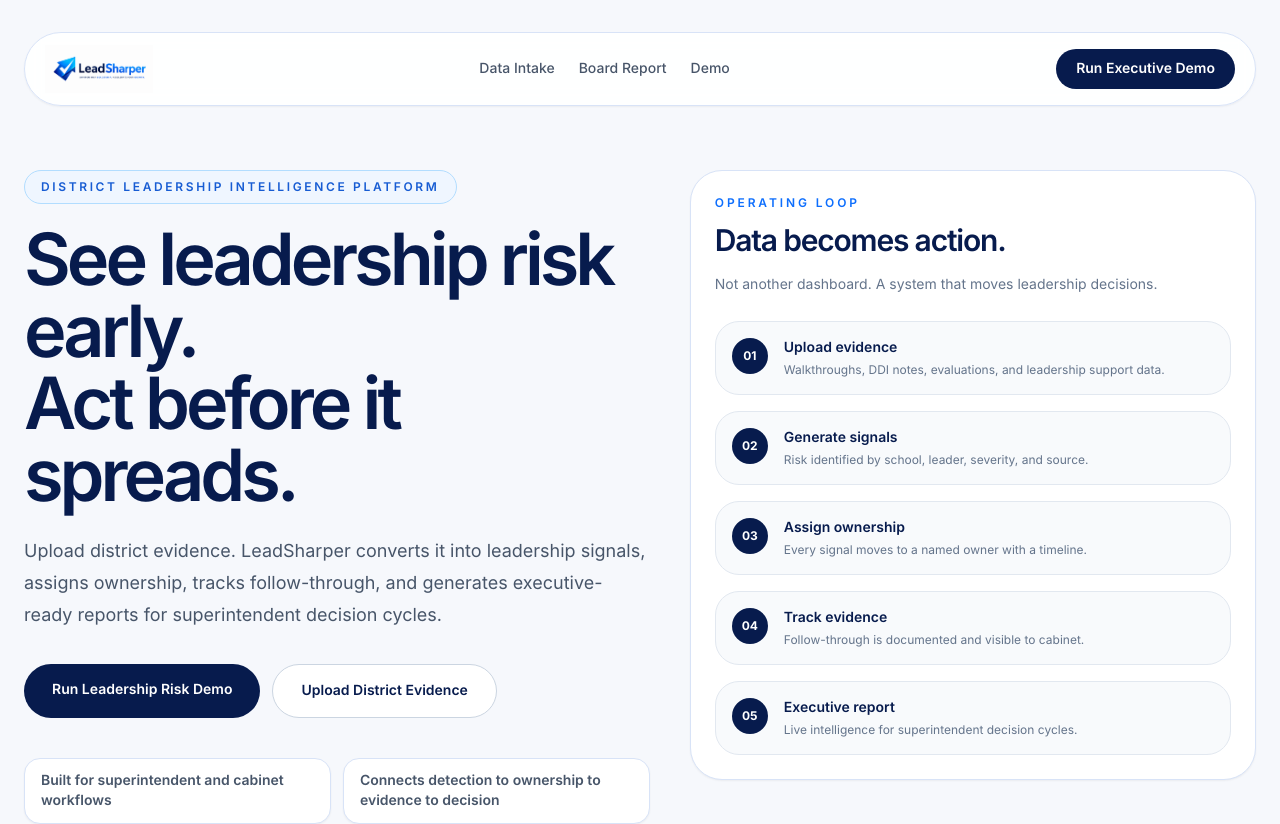
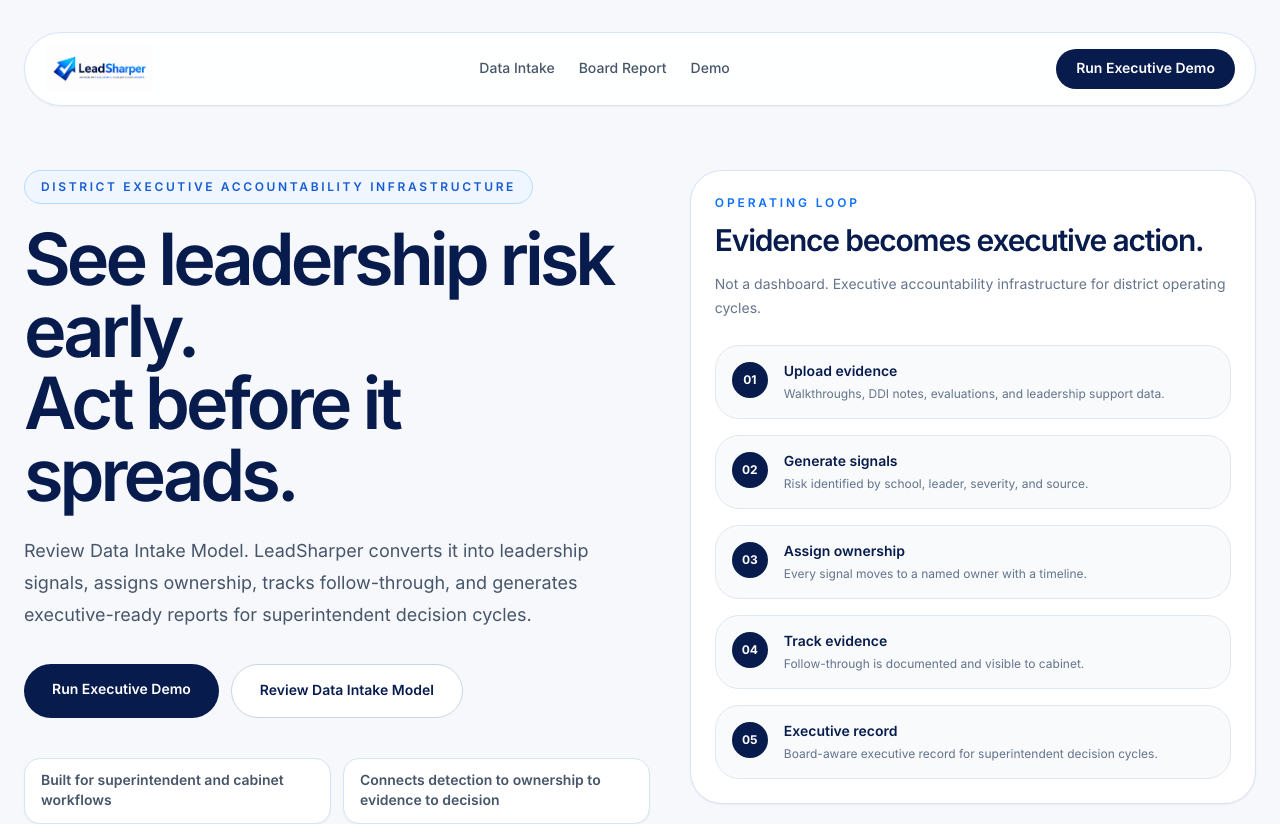
Before and after one commit to jmarc296-jpg/instructional-leadership-practice, a Next.js app: page / in a window 1280 px wide. Shown: the top 824 px of the page. Built offline with nearby package versions, Linux system fonts and the light colour scheme.

Commit message:
Finalize executive buyer readiness

```diff
--- a/app/board-report/page.tsx
+++ b/app/board-report/page.tsx
@@ -1,5 +1,6 @@
 "use client"
 
+import Link from "next/link";
 import { useEffect, useMemo, useState } from "react"
 
 type Summary = {
@@ -46,7 +47,7 @@ export default function BoardReportPage() {
         setSummary(summaryJson)
         setSignals(signalsJson.signals || [])
       } catch {
-        setError("Board report could not load live system intelligence.")
+        setError("Board report could not load live executive records.")
       } finally {
         setLoading(false)
       }
@@ -69,24 +70,66 @@ export default function BoardReportPage() {
     }
   }, [signals])
 
+  const emptyState = !loading && signals.length === 0
+
   return (
     <main className="min-h-screen bg-[#F6F8FC] px-6 py-10 text-[#071B4D]">
       <section className="mx-auto max-w-6xl space-y-8">
 
-        {/* HEADER */}
         <div className="rounded-[2rem] border border-[#D8E3F7] bg-white p-8">
           <p className="text-xs font-semibold uppercase tracking-[0.28em] text-[#0D6EFD]">
             Superintendent Briefing
           </p>
+
           <h1 className="mt-3 text-5xl font-semibold tracking-[-0.04em]">
-            Leadership Risk & Required Action
+            Executive Accountability Report
           </h1>
+
+          <p className="mt-4 max-w-3xl text-base leading-7 text-[#475569]">
+            LeadSharper converts district evidence into leadership risk signals,
+            ownership tracking, escalation visibility, and board-aware executive records.
+          </p>
         </div>
 
-        {/* EXECUTIVE ACTION */}
+        {emptyState && (
+          <section className="rounded-[2rem] border border-[#D8E3F7] bg-white p-8">
+            <p className="text-xs font-semibold uppercase tracking-[0.24em] text-[#0D6EFD]">
+              No Live District Signals Loaded
+            </p>
+
+            <h2 className="mt-3 text-3xl font-semibold tracking-[-0.04em]">
+              Executive reporting activates after district evidence intake.
+            </h2>
+
+            <p className="mt-4 max-w-3xl text-base leading-7 text-[#475569]">
+              Upload structured district exports through the Data Intake workflow
+              to generate leadership risk signals, ownership tracking, evidence verification,
+              escalation visibility, and superintendent-ready executive records.
+            </p>
+
+            <div className="mt-8 flex flex-col gap-3 sm:flex-row">
+              <Link
+                href="/data-intake"
+                className="rounded-full bg-[#071B4D] px-6 py-4 text-center text-sm font-semibold text-white hover:bg-[#0D6EFD]"
+              >
+                Review Data Intake Model
+              </Link>
+
+              <Link
+                href="/demo/run"
+                className="rounded-full border border-[#CBD5E1] bg-white px-6 py-4 text-center text-sm font-semibold text-[#071B4D] hover:border-[#0D6EFD] hover:text-[#0D6EFD]"
+              >
+                Run Executive Demo
+              </Link>
+            </div>
+          </section>
+        )}
+
+        {!emptyState && (
+          <>
             <section className="rounded-[2rem] bg-[#071B4D] p-8 text-white">
               <p className="text-xs uppercase tracking-[0.24em] text-[#8EC5FF]">
-            Immediate Action
+                Immediate Executive Action
               </p>
 
               {!loading && !error && (
@@ -96,42 +139,13 @@ export default function BoardReportPage() {
               )}
             </section>
 
-        {/* RISK POSTURE */}
             <section className="grid md:grid-cols-3 gap-4">
               <Card title="Total Signals" value={summary?.count ?? 0} />
               <Card title="High Risk" value={summary?.highRisk ?? 0} tone="high" />
               <Card title="Schools Impacted" value={insights.schools} />
             </section>
-
-        {/* EXECUTION BREAKDOWN */}
-        <section className="rounded-[2rem] border border-[#D8E3F7] bg-white p-6">
-          <h2 className="text-lg font-semibold">Execution Gaps</h2>
-
-          <div className="mt-4 grid md:grid-cols-2 gap-4">
-            <Card title="Missing Ownership" value={insights.missingActions} tone="high" />
-            <Card title="Missing Evidence" value={insights.missingEvidence} tone="medium" />
-          </div>
-        </section>
-
-        {/* PRIORITY SIGNALS */}
-        <section className="rounded-[2rem] border border-[#D8E3F7] bg-white p-6">
-          <h2 className="text-lg font-semibold">Top Priority Risks</h2>
-
-          <div className="mt-4 space-y-3">
-            {insights.high.slice(0, 5).map(signal => (
-              <div key={signal.id} className="p-4 rounded-xl border bg-[#F8FAFC]">
-                <div className="flex justify-between">
-                  <div>
-                    <p className="font-semibold">{signal.school_name}</p>
-                    <p className="text-sm text-[#64748B]">{signal.leader_name}</p>
-                  </div>
-                  <Badge />
-                </div>
-                <p className="mt-2 text-sm text-[#475569]">{signal.summary}</p>
-              </div>
-            ))}
-          </div>
-        </section>
+          </>
+        )}
 
       </section>
     </main>
@@ -151,11 +165,3 @@ function Card({ title, value, tone }: any) {
     </div>
   )
 }
-
-function Badge() {
-  return (
-    <span className="text-xs px-2 py-1 rounded-full bg-red-100 text-red-600">
-      HIGH
-    </span>
-  )
-}
--- a/app/demo/run/page.tsx
+++ b/app/demo/run/page.tsx
@@ -124,7 +124,7 @@ export default function DemoRunPage() {
                 LeadSharper
               </p>
               <p className="mt-1 text-sm font-semibold text-slate-600">
-                Instructional leadership intelligence for district teams
+                District executive accountability infrastructure
               </p>
             </div>
           </div>
@@ -135,7 +135,7 @@ export default function DemoRunPage() {
 
       <section className="mx-auto max-w-6xl px-6 py-16">
         <p className="text-xs font-semibold uppercase tracking-[0.3em] text-[#8DB7FF]">
-          Guided Executive Flow
+          Executive Operating Sequence
         </p>
 
         <h1 className="mt-4 text-4xl font-semibold tracking-[-0.05em]">
@@ -198,12 +198,12 @@ export default function DemoRunPage() {
                 ? "Capturing Signal..."
                 : captureStatus === "saved"
                   ? "Signal Captured"
-                  : "Capture Signal"}
+                  : "Create Executive Record"}
             </button>
 
             {captureStatus === "saved" && (
               <p className="mt-4 text-sm font-semibold text-[#7EE2A8]">
-                Live capture confirmed.
+                Executive record captured.
               </p>
             )}
 
--- a/app/page.tsx
+++ b/app/page.tsx
@@ -37,7 +37,7 @@ export default function HomePage() {
           {/* LEFT - CORE MESSAGE */}
           <div>
             <div className="mb-5 inline-flex rounded-full border border-[#B2DDFF] bg-[#EFF6FF] px-4 py-2 text-xs font-semibold uppercase tracking-[0.22em] text-[#175CD3]">
-              District Leadership Intelligence Platform
+              District Executive Accountability Infrastructure
             </div>
 
             <h1 className="max-w-4xl text-5xl font-semibold tracking-[-0.055em] md:text-7xl leading-[1.05]">
@@ -45,7 +45,7 @@ export default function HomePage() {
             </h1>
 
             <p className="mt-6 max-w-2xl text-lg leading-8 text-[#475569]">
-              Upload district evidence. LeadSharper converts it into leadership signals, assigns ownership,
+              Review Data Intake Model. LeadSharper converts it into leadership signals, assigns ownership,
               tracks follow-through, and generates executive-ready reports for superintendent decision cycles.
             </p>
 
@@ -54,14 +54,14 @@ export default function HomePage() {
                 href="/demo/run"
                 className="rounded-full bg-[#071B4D] px-7 py-4 text-center text-sm font-semibold text-white transition hover:bg-[#0D6EFD]"
               >
-                Run Leadership Risk Demo
+                Run Executive Demo
               </Link>
 
               <Link
                 href="/data-intake"
                 className="rounded-full border border-[#CBD5E1] bg-white px-7 py-4 text-center text-sm font-semibold text-[#071B4D] transition hover:border-[#0D6EFD] hover:text-[#0D6EFD]"
               >
-                Upload District Evidence
+                Review Data Intake Model
               </Link>
             </div>
 
@@ -82,11 +82,11 @@ export default function HomePage() {
             </p>
 
             <h2 className="mt-3 text-3xl font-semibold tracking-[-0.04em] leading-tight">
-              Data becomes action.
+              Evidence becomes executive action.
             </h2>
 
             <p className="mt-3 text-sm text-[#64748B] leading-6">
-              Not another dashboard. A system that moves leadership decisions.
+              Not a dashboard. Executive accountability infrastructure for district operating cycles.
             </p>
 
             <div className="mt-6 space-y-4">
@@ -117,8 +117,8 @@ export default function HomePage() {
 
               <Step
                 num="05"
-                title="Executive report"
-                body="Live intelligence for superintendent decision cycles."
+                title="Executive record"
+                body="Board-aware executive record for superintendent decision cycles."
               />
 
             </div>
@@ -135,7 +135,7 @@ export default function HomePage() {
               </p>
 
               <h2 className="mt-3 text-4xl font-semibold tracking-[-0.05em] leading-tight">
-                This is not a dashboard. It is an operating system.
+                Built for executive accountability, not dashboard viewing.
               </h2>
 
               <p className="mt-4 text-base leading-7 text-[#475569]">
@@ -184,7 +184,7 @@ export default function HomePage() {
                 href="/board-report"
                 className="rounded-full border border-white/30 px-6 py-4 text-center text-sm font-semibold text-white hover:bg-white/10"
               >
-                View Executive Report
+                View Executive record
               </Link>
             </div>
 
--- a/components/data-intake/DataIntakeCenter.tsx
+++ b/components/data-intake/DataIntakeCenter.tsx
@@ -63,18 +63,18 @@ export default function DataIntakeCenter() {
             </p>
 
             <h1 className="mt-6 max-w-3xl text-5xl font-semibold tracking-[-0.05em] sm:text-6xl">
-              Turn district files into leadership intelligence.
+              Turn district evidence into executive accountability records.
             </h1>
 
             <p className="mt-6 max-w-2xl text-xl leading-8 text-[#31456E]">
-              Upload evaluation, talent, performance, and succession files. LeadSharper maps district fields, checks data quality, and prepares records for risk, prescription, and succession analysis.
+              Upload evaluation, talent, performance, and succession files. LeadSharper maps district fields, checks data quality, and prepares records for risk signals, ownership, evidence verification, and executive records.
             </p>
 
             <div className="mt-10 rounded-[2rem] border border-[#D8E3F7] bg-white p-8 shadow-sm">
               <h2 className="text-2xl font-bold">Upload source file</h2>
 
               <p className="mt-3 text-[#31456E]">
-                Existing district exports are enough for an initial risk assessment.
+                Structured district exports are enough for a pilot without live integrations.
               </p>
 
               <label className="mt-6 flex cursor-pointer flex-col items-center justify-center rounded-2xl border border-dashed border-[#0D6EFD]/30 bg-[#F7FAFF] px-6 py-12 text-center transition hover:border-[#0D6EFD]">
@@ -197,7 +197,7 @@ export default function DataIntakeCenter() {
               disabled={!readyToProcess}
               className="mt-6 w-full rounded-full bg-[#0057FF] px-6 py-4 text-sm font-bold text-white transition hover:bg-[#0046cc] disabled:cursor-not-allowed disabled:opacity-45"
             >
-              {readyToProcess ? "Run LeadSharper Analysis" : "Upload file to continue"}
+              {readyToProcess ? "Generate Executive Accountability Review" : "Upload file to continue"}
             </button>
           </section>
         </div>
```
Lines whose indentation alone changed are shown as unchanged.
